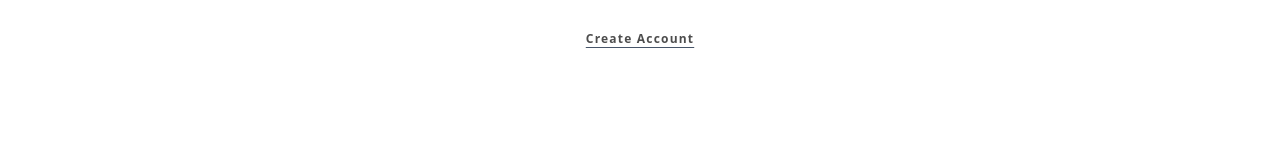
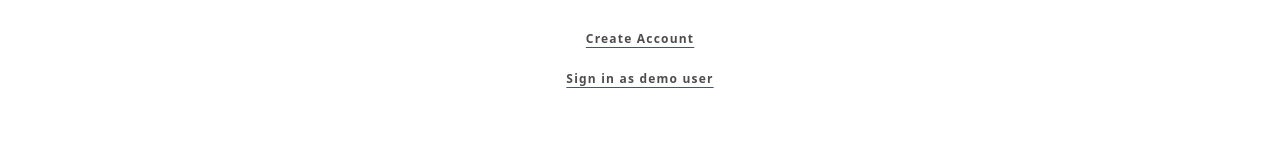
Before and after one commit to etrafa/shopify, a Next.js app: page /account/login in a window 1280 px wide. Shown: the part 465-626 px from the top of the page. Built offline with nearby package versions, Linux system fonts and the light colour scheme; no server answers.

Commit message:
sign in as demo user added.

```diff
--- a/components/Login/Login.tsx
+++ b/components/Login/Login.tsx
@@ -75,9 +75,20 @@ const Login = () => {
           Sign in
         </button>
       </form>
+
       <Link href="/account/register">
         <p className="text-xs text-button-text font-bold tracking-widest underline underline-offset-4 cursor-pointer decoration-slate-600 hover:decoration-black hover:decoration-2">
           Create Account
+        </p>
+      </Link>
+      <Link href="/account/register">
+        <p
+          onClick={() =>
+            firebaseSignIn("testuser@gmail.com", "123456789", router)
+          }
+          className="text-xs text-button-text font-bold tracking-widest underline underline-offset-4 cursor-pointer decoration-slate-600 hover:decoration-black hover:decoration-2 py-6"
+        >
+          Sign in as demo user
         </p>
       </Link>
     </div>
```
